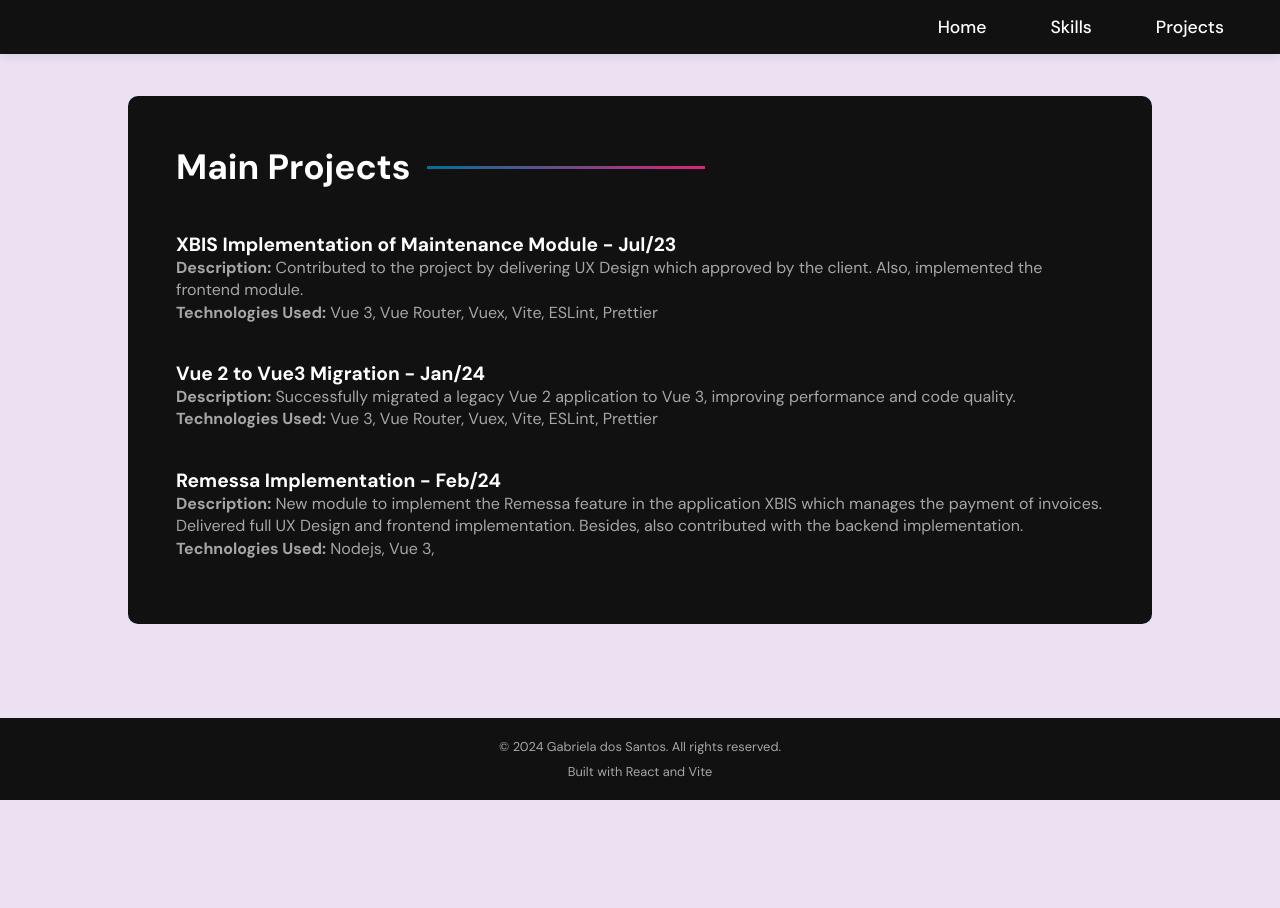
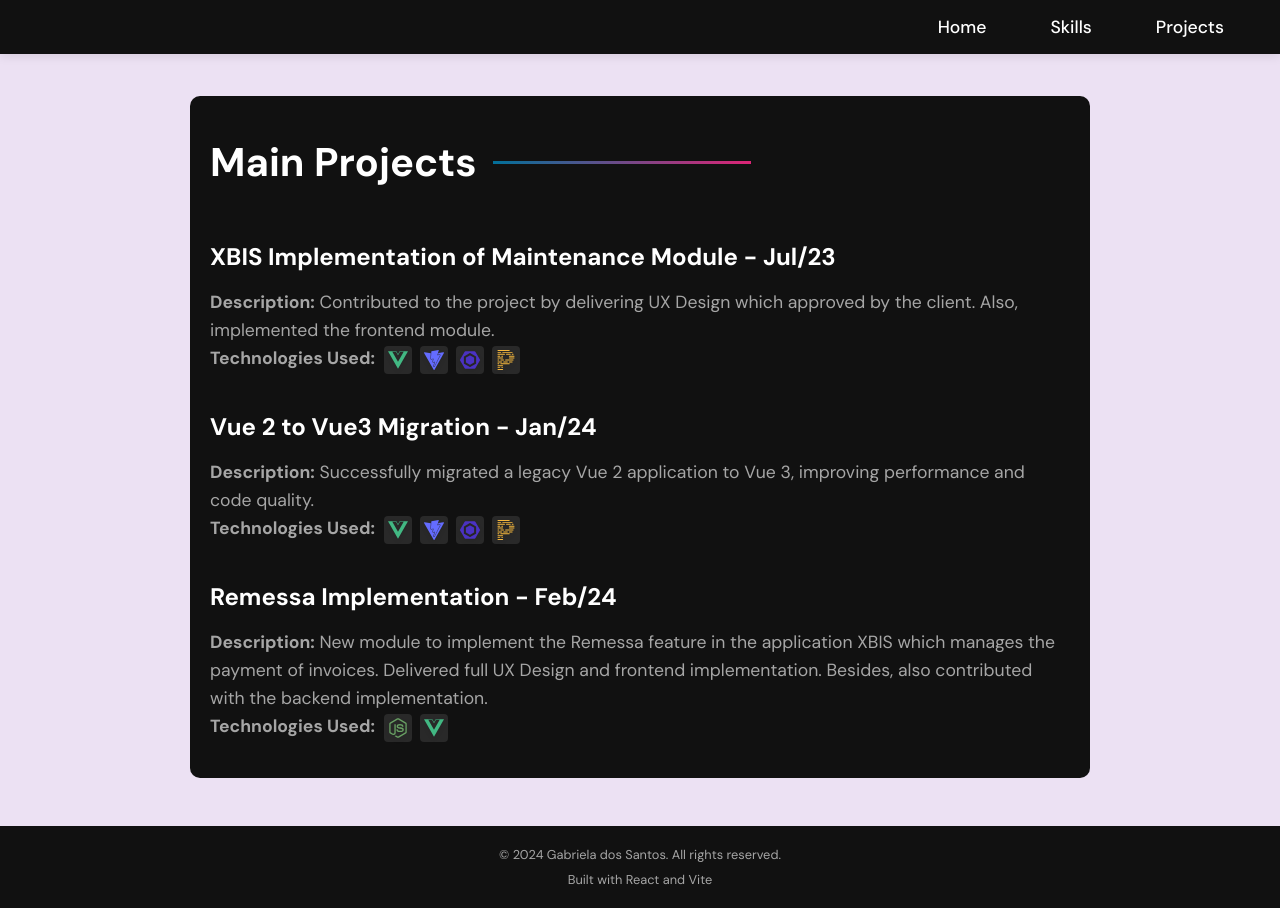
Before and after one commit to gabisinhas/myPortfolio, a React (Vite) app: page /projects in a window 1280 px wide. Before the commit the page ends 800 px from the top, so only its background shows below. Built offline with nearby package versions, Linux system fonts and the light colour scheme.

Commit message:
new changes.

```diff
--- a/src/components/About/About.jsx
+++ b/src/components/About/About.jsx
@@ -15,35 +15,35 @@ const About = () => {
         <b>Currently Studying:</b>
         <div className="tech-icons">
           <div className="tech-icon">
-            <FaJava size={24} />
+            <FaJava size={24} color="#f89820" aria-label="Java" />
             <span>Java</span>
           </div>
           <div className="tech-icon">
-            <FaReact size={24} />
+            <FaReact size={24} color="#61dafb" aria-label="React" />
             <span>React</span>
           </div>
           <div className="tech-icon">
-            <SiTypescript size={24} />
+            <SiTypescript size={24} color="#3178c6" aria-label="TypeScript" />
             <span>TypeScript</span>
           </div>
           <div className="tech-icon">
-            <SiMongodb size={24} />
+            <SiMongodb size={24} color="#47a248" aria-label="MongoDB" />
             <span>MongoDB</span>
           </div>
           <div className="tech-icon">
-            <SiPostgresql size={24} />
+            <SiPostgresql size={24} color="#336791" aria-label="PostgreSQL" />
             <span>PostgreSQL</span>
           </div>
           <div className="tech-icon">
-            <SiGithubactions size={24} />
+            <SiGithubactions size={24} color="#2088FF" aria-label="GitHub Actions" />
             <span>GitHub Actions</span>
           </div>
           <div className="tech-icon">
-            <FaDocker size={24} />
+            <FaDocker size={24} color="#2496ed" aria-label="Docker" />
             <span>Docker</span>
           </div>
           <div className="tech-icon">
-            <SiTailwindcss size={24} />
+            <SiTailwindcss size={24} color="#38bdf8" aria-label="Tailwind CSS" />
             <span>Tailwind</span>
           </div>
         </div>
--- a/src/components/Projects/Projects.jsx
+++ b/src/components/Projects/Projects.jsx
@@ -1,7 +1,32 @@
 import React from 'react'
 import "./projects.sass"
+import { FaVuejs, FaNodeJs, FaJs, FaHtml5, FaCss3Alt, FaGitAlt, FaDocker } from 'react-icons/fa'
+import { SiVuedotjs, SiVite, SiEslint, SiPrettier, SiVuetify } from 'react-icons/si'
 
 const Projects = () => {
+  const technologyIcons = {
+    'Vue 3': <SiVuedotjs size={20} color="#42b883" aria-label="Vue 3" />,
+    'Vue Router': <SiVuedotjs size={20} color="#42b883" aria-label="Vue Router" />,
+    'Vuex': <SiVuedotjs size={20} color="#42b883" aria-label="Vuex" />,
+    'Vite': <SiVite size={20} color="#646cff" aria-label="Vite" />,
+    'ESLint': <SiEslint size={20} color="#4b32c3" aria-label="ESLint" />,
+    'Prettier': <SiPrettier size={20} color="#f7b93e" aria-label="Prettier" />,
+    'Nodejs': <FaNodeJs size={20} color="#68a063" aria-label="Node.js" />,
+    'JavaScript': <FaJs size={20} color="#f7df1e" aria-label="JavaScript" />,
+    'HTML': <FaHtml5 size={20} color="#e34f26" aria-label="HTML5" />,
+    'CSS': <FaCss3Alt size={20} color="#1572b6" aria-label="CSS3" />,
+    'Git': <FaGitAlt size={20} color="#f05032" aria-label="Git" />,
+    'Docker': <FaDocker size={20} color="#2496ed" aria-label="Docker" />
+  }
+
+  const renderTechnologies = (techList) => {
+    return techList.split(', ').map((tech, index) => (
+      <span key={index} className="tech-icon" title={tech}>
+        {technologyIcons[tech] || <FaJs size={20} color="#f7df1e" aria-label="JavaScript" />}
+      </span>
+    ))
+  }
+
   return (
     <main>
       <section style={{ marginTop: '6rem', marginBottom: '3rem' }}>
@@ -11,25 +36,24 @@ const Projects = () => {
           <h3>XBIS Implementation of Maintenance Module - Jul/23</h3>
           <p>
             <b>Description:</b> Contributed to the project by delivering UX Design which approved by the client. Also, implemented the frontend module.<br/>
-          <b>Technologies Used:</b> Vue 3, Vue Router, Vuex, Vite, ESLint, Prettier
+            <b>Technologies Used:</b> {renderTechnologies('Vue 3, Vite, ESLint, Prettier')}
           </p>
           <br />
           <h3>Vue 2 to Vue3 Migration - Jan/24</h3>
           <p>
             <b>Description:</b> Successfully migrated a legacy Vue 2 application to Vue 3, improving performance and code quality.<br/>
-          <b>Technologies Used:</b> Vue 3, Vue Router, Vuex, Vite, ESLint, Prettier
+            <b>Technologies Used:</b> {renderTechnologies('Vue 3, Vite, ESLint, Prettier')}
           </p>
           <br/>
           <h3>Remessa Implementation - Feb/24</h3>
           <p>
             <b>Description:</b> New module to implement the Remessa feature in the application XBIS which manages the payment of invoices. Delivered full UX Design and frontend implementation.
             Besides, also contributed with the backend implementation.<br/>
-          <b>Technologies Used:</b> Nodejs, Vue 3,
+            <b>Technologies Used:</b> {renderTechnologies('Nodejs, Vue 3')}
           </p>
         </div>
       </section>
     </main>
-
   )
 }
 
--- a/src/components/Projects/projects.sass
+++ b/src/components/Projects/projects.sass
@@ -7,13 +7,16 @@
     border-radius: variables.$container-border-radius
     padding: 3rem
     margin-bottom: 6rem
-    width: 80%
+    width: 90%
+    height: 100%
     margin: auto
+    max-width: 900px
+    padding: 40px 20px 20px
 
     h2
         color: variables.$text-color
-        font-size: 2.2rem
-        margin-bottom: 1.3rem
+        font-size: 2.5rem
+        margin-bottom: 2rem
         @include mixins.center
         justify-content: start
         gap: 1rem
@@ -23,13 +26,40 @@
 
     h3
         color: variables.$text-color
-        font-size: 1.2rem
+        font-size: 1.5rem
+        margin-bottom: 1rem
 
     p
         color: variables.$text-color-secondary
         margin-bottom: 1rem
-        line-height: 1.4rem
+        line-height: 1.6
+        font-size: 1.1rem
 
         .btn
             @include mixins.btn
             align-self: start
+
+    .tech-icons
+        display: flex
+        flex-wrap: wrap
+        gap: 1rem
+        margin-top: 0.5rem
+        align-items: center
+
+    .tech-icon
+        display: inline-flex
+        align-items: center
+        justify-content: center
+        padding: 0.25rem
+        margin: 0 0.25rem
+        border-radius: 4px
+        background-color: rgba(255, 255, 255, 0.1)
+        transition: transform 0.2s ease-in-out
+        vertical-align: middle
+
+        &:hover
+            transform: translateY(-2px)
+            background-color: rgba(255, 255, 255, 0.2)
+
+        svg
+            filter: drop-shadow(0 2px 2px rgba(0, 0, 0, 0.1))
```
Also changed, not shown: src/components/test/test.jsx (added, +1 -0 lines). Lines whose indentation alone changed are shown as unchanged.
